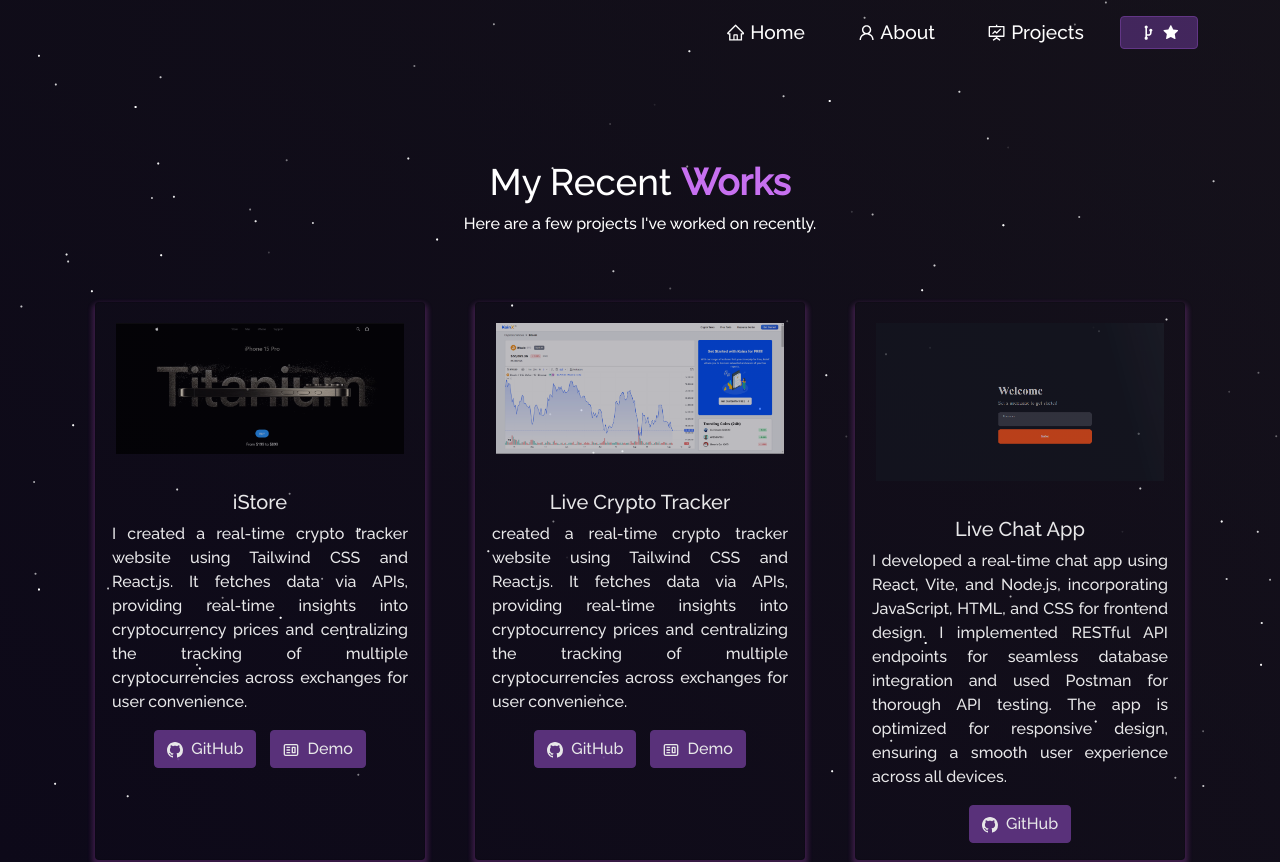
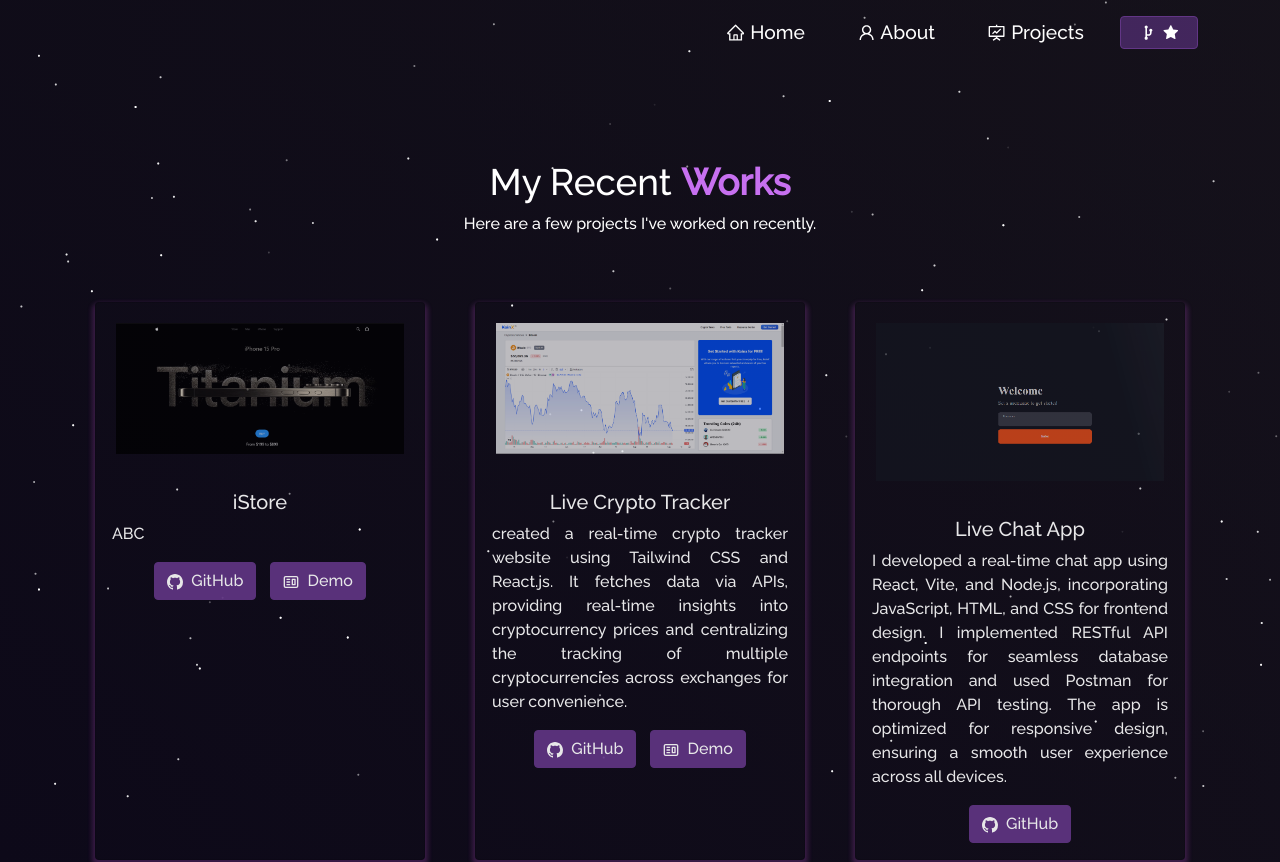
Before and after one commit to Pranavchaure/Portfolio, a React (Create React App) app: page /project in a window 1280 px wide. Shown: the top 862 px of the page. Built offline with nearby package versions, Linux system fonts and the light colour scheme.

Commit message:
Update projects section with new content

```diff
--- a/src/components/Projects/Projects.js
+++ b/src/components/Projects/Projects.js
@@ -24,7 +24,7 @@ function Projects() {
               imgPath={istore}
               isBlog={false}
               title="iStore"
-              description="I created a real-time crypto tracker website using Tailwind CSS and React.js. It fetches data via APIs, providing real-time insights into cryptocurrency prices and centralizing the tracking of multiple cryptocurrencies across exchanges for user convenience."
+              description="ABC"
               ghLink="https://github.com/Pranavchaure/iStore"
               demoLink="https://istore-pranav.vercel.app/"
             />
```
